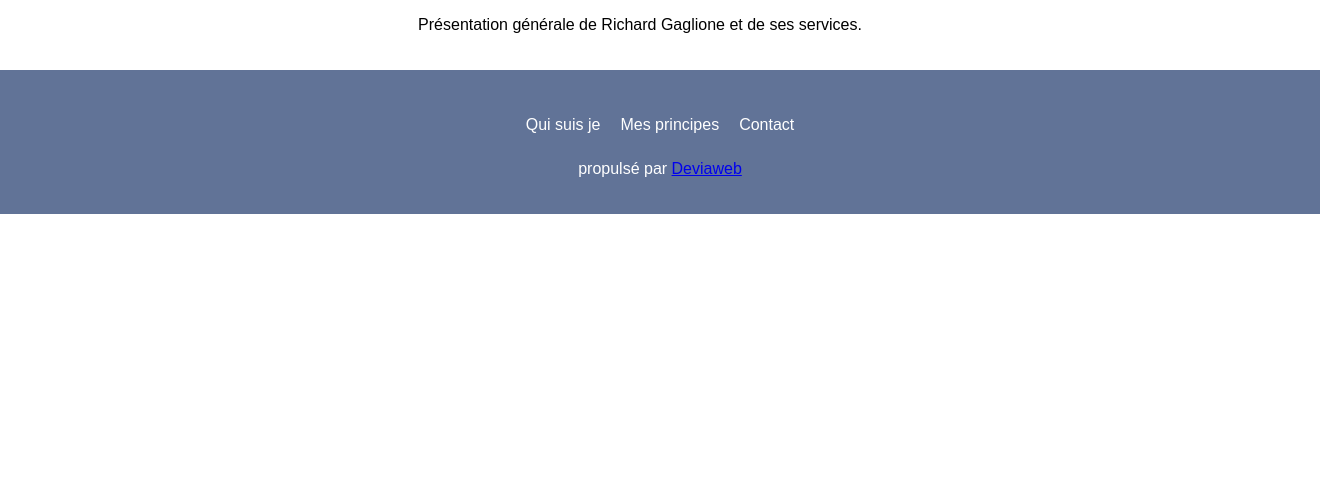
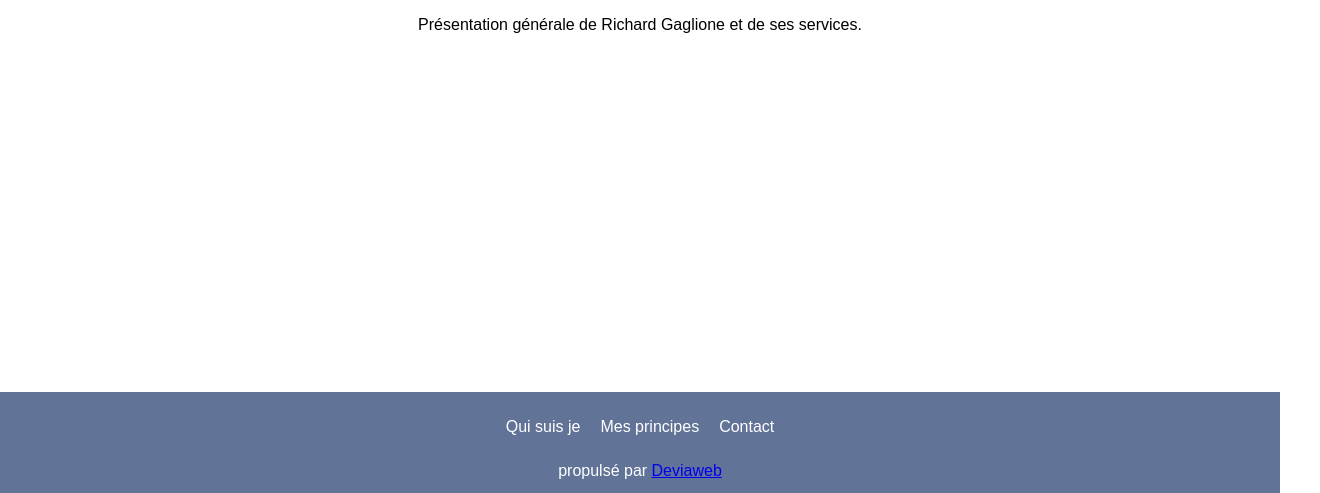
Before and after one commit to ouic/richard, a React (Vite) app: page / in a window 1280 px wide. Shown: the part 304-797 px from the top of the page, 1320 px wide, since content can reach past the window. Built offline with nearby package versions, Linux system fonts and the light colour scheme.

Commit message:
css footer

```diff
--- a/src/App.css
+++ b/src/App.css
@@ -56,8 +56,10 @@
 .App-footer {
   background-color: #617397;
   color: white;
-  padding: 20px;
   text-align: center;
+  position: fixed;
+  bottom: 0;
+  width: 100%;
 }
 
 .App-footer nav ul {
--- a/src/index.css
+++ b/src/index.css
@@ -3,12 +3,3 @@ body {
   margin: 0;
   padding: 0;
 }
-
-footer {
-  bottom: 0;
-  left: 0;
-  width: 100%;
-  background-color: #f0f0f0;
-  padding: 10px;
-  text-align: center;
-}
```
